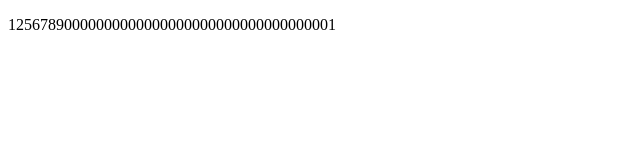
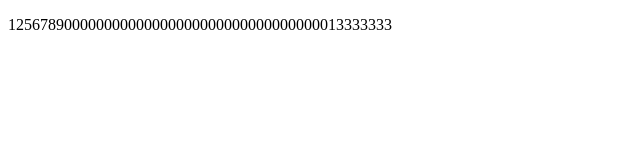
Before and after one commit to yoshiiiiiiiiiiiii/test1234, a plain HTML site: page index.html in a window 1280 px wide. Shown: the full height of the page, 0-640 px from the left. Drawn offline with Linux system fonts and the light colour scheme.

Commit message:
test3yoshi3

```diff
--- a/index.html
+++ b/index.html
@@ -6,6 +6,6 @@
     <title>Document</title>
 </head>
 <body>
-    <p>12567890000000000000000000000000000000001</p>
+    <p>125678900000000000000000000000000000000013333333</p>
 </body>
 </html>
```
